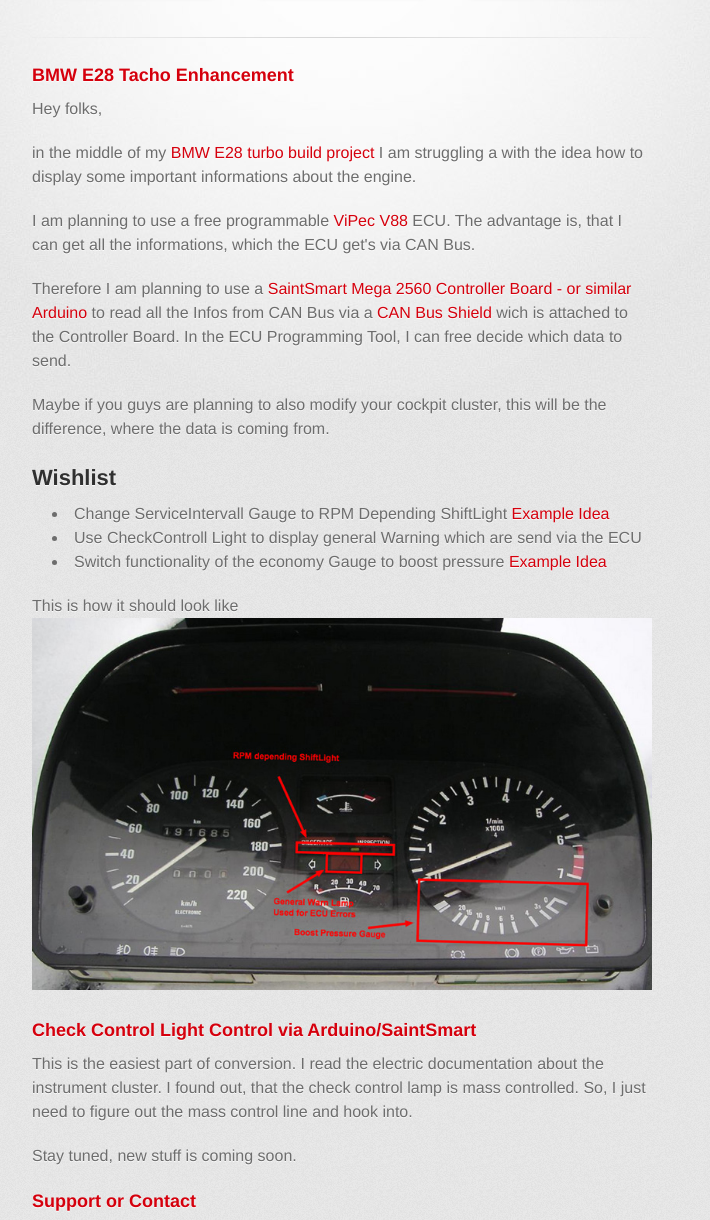
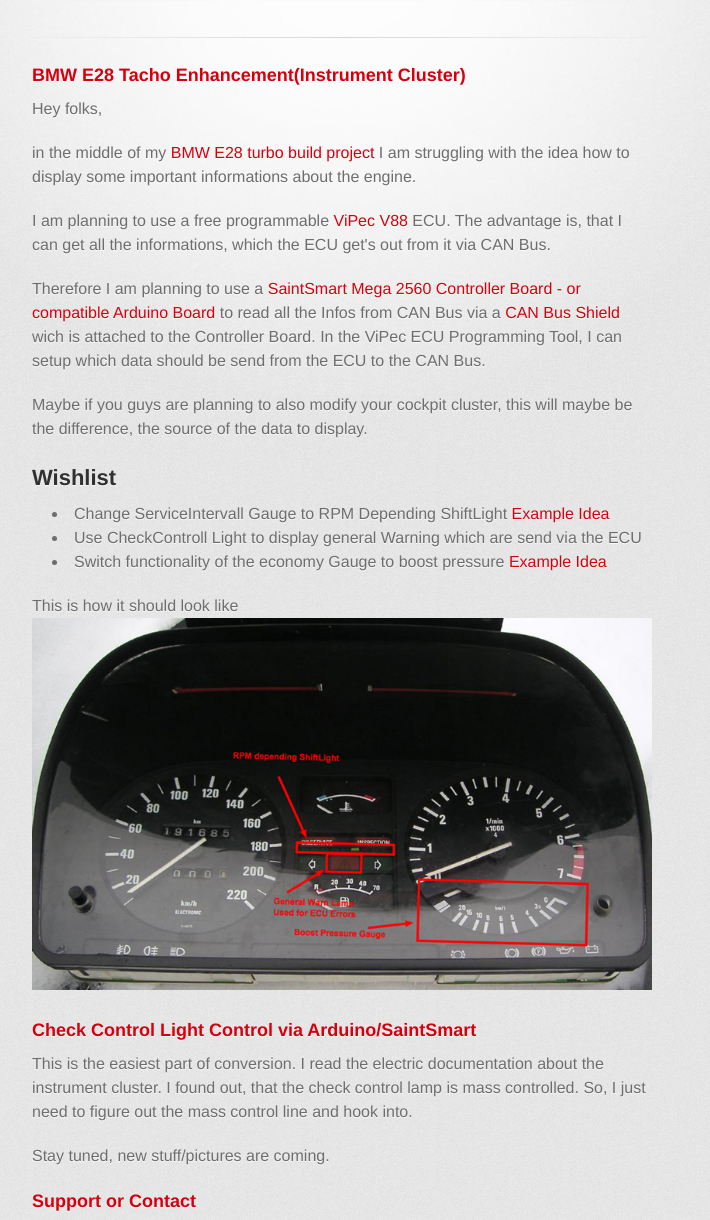
Before and after one commit to armine28/e28_tacho_enhancement, a plain HTML site: page index.html in a window 1280 px wide. Shown: the part 178-1398 px from the top of the page, without its empty margins (298-1008 px from the left). Drawn offline with Linux system fonts and the light colour scheme; a web font is replaced by a local one.

Commit message:
fixed some spell errors

```diff
--- a/index.html
+++ b/index.html
@@ -32,17 +32,17 @@
 
         <section id="main_content">
           <h3>
-<a id="bmw-e28-tacho-enhancement" class="anchor" href="#bmw-e28-tacho-enhancement" aria-hidden="true"><span class="octicon octicon-link"></span></a>BMW E28 Tacho Enhancement</h3>
+<a id="bmw-e28-tacho-enhancement" class="anchor" href="#bmw-e28-tacho-enhancement" aria-hidden="true"><span class="octicon octicon-link"></span></a>BMW E28 Tacho Enhancement(Instrument Cluster)</h3>
 
 <p>Hey folks, </p>
 
-<p>in the middle of my <a href="http://www.bmw-syndikat.de/bmwsyndikatfotos/topic41254_E28_535i_vom_haesslichen_Entlein_zum_stolzen_Schwan_Fotostories_weiterer_BMW_Modelle.html">BMW E28 turbo build project</a> I am struggling a with the idea how to display some important informations about the engine.</p>
+<p>in the middle of my <a href="http://www.bmw-syndikat.de/bmwsyndikatfotos/topic41254_E28_535i_vom_haesslichen_Entlein_zum_stolzen_Schwan_Fotostories_weiterer_BMW_Modelle.html">BMW E28 turbo build project</a> I am struggling with the idea how to display some important informations about the engine.</p>
 
-<p>I am planning to use a free programmable <a href="http://www.vi-pec.com/ecus/v88">ViPec V88</a> ECU. The advantage is, that I can get all the informations, which the ECU get's via CAN Bus.</p>
+<p>I am planning to use a free programmable <a href="http://www.vi-pec.com/ecus/v88">ViPec V88</a> ECU. The advantage is, that I can get all the informations, which the ECU get's out from it via CAN Bus.</p>
 
-<p>Therefore I am planning to use a <a href="http://www.sainsmart.com/sainsmart-mega2560-development-board-for-arduino.html">SaintSmart Mega 2560 Controller Board - or similar Arduino</a> to read all the Infos from CAN Bus via a <a href="http://www.seeedstudio.com/wiki/CAN-BUS_Shield">CAN Bus Shield</a> wich is attached to the Controller Board. In the ECU Programming Tool, I can free decide which data to send. </p>
+<p>Therefore I am planning to use a <a href="http://www.sainsmart.com/sainsmart-mega2560-development-board-for-arduino.html">SaintSmart Mega 2560 Controller Board - or compatible Arduino Board</a> to read all the Infos from CAN Bus via a <a href="http://www.seeedstudio.com/wiki/CAN-BUS_Shield">CAN Bus Shield</a> wich is attached to the Controller Board. In the ViPec ECU Programming Tool, I can setup which data should be send from the ECU to the CAN Bus. </p>
 
-<p>Maybe if you guys are planning to also modify your cockpit cluster, this will be the difference, where the data is coming from.</p>
+<p>Maybe if you guys are planning to also modify your cockpit cluster, this will maybe be the difference, the source of the data to display.</p>
 
 <h2>
 <a id="wishlist" class="anchor" href="#wishlist" aria-hidden="true"><span class="octicon octicon-link"></span></a>Wishlist</h2>
@@ -56,7 +56,7 @@
 </ul>
 
 <p>This is how it should look like
-<img src="images/e28-kombi.jpg" alt="e28 kombi"></p>
+<img src="images/e28-kombi.jpg" alt="e28 modified instrument cluster"></p>
 
 <h3>
 <a id="check-control-light-control-via-arduinosaintsmart" class="anchor" href="#check-control-light-control-via-arduinosaintsmart" aria-hidden="true"><span class="octicon octicon-link"></span></a>Check Control Light Control via Arduino/SaintSmart</h3>
@@ -64,7 +64,7 @@
 <p>This is the easiest part of conversion. I read the electric documentation about the instrument cluster.
 I found out, that the check control lamp is mass controlled. So, I just need to figure out the mass control line and hook into.</p>
 
-<p>Stay tuned, new stuff is coming soon.</p>
+<p>Stay tuned, new stuff/pictures are coming.</p>
 
 <h3>
 <a id="support-or-contact" class="anchor" href="#support-or-contact" aria-hidden="true"><span class="octicon octicon-link"></span></a>Support or Contact</h3>
```
